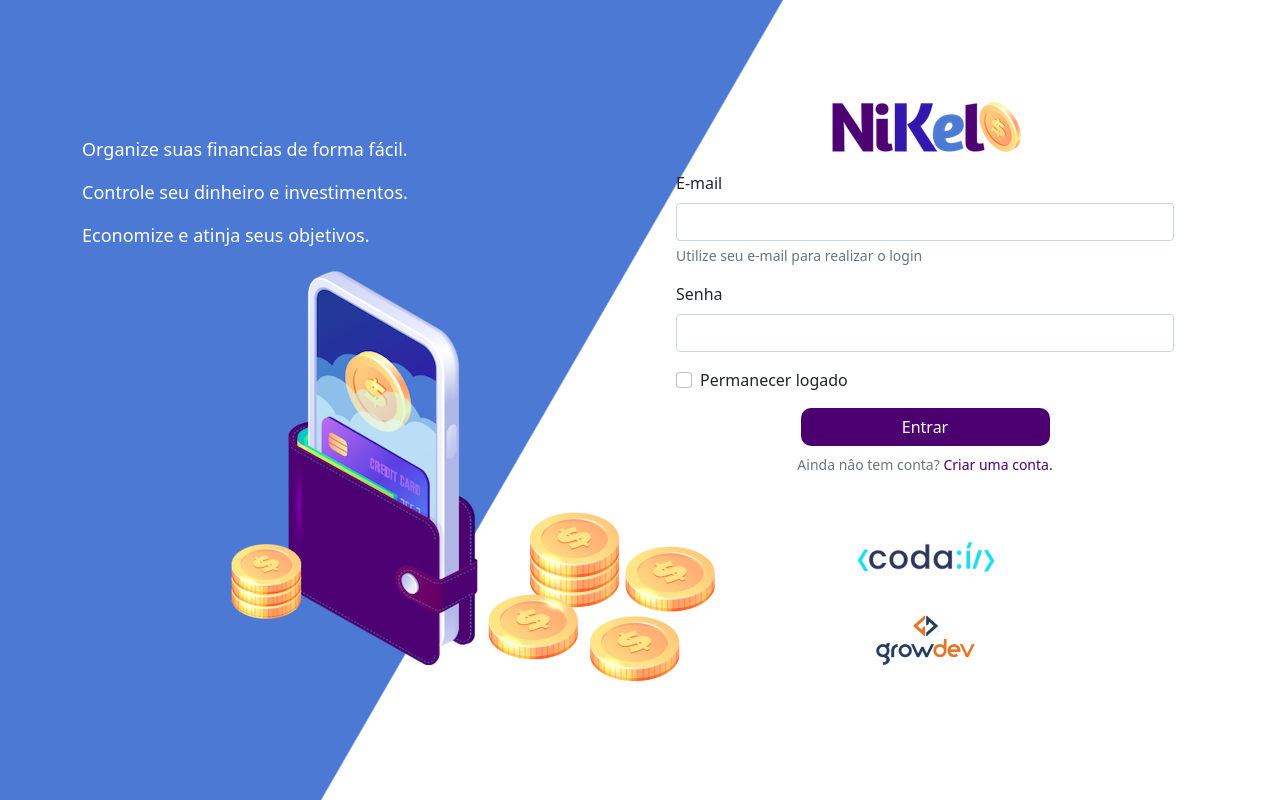
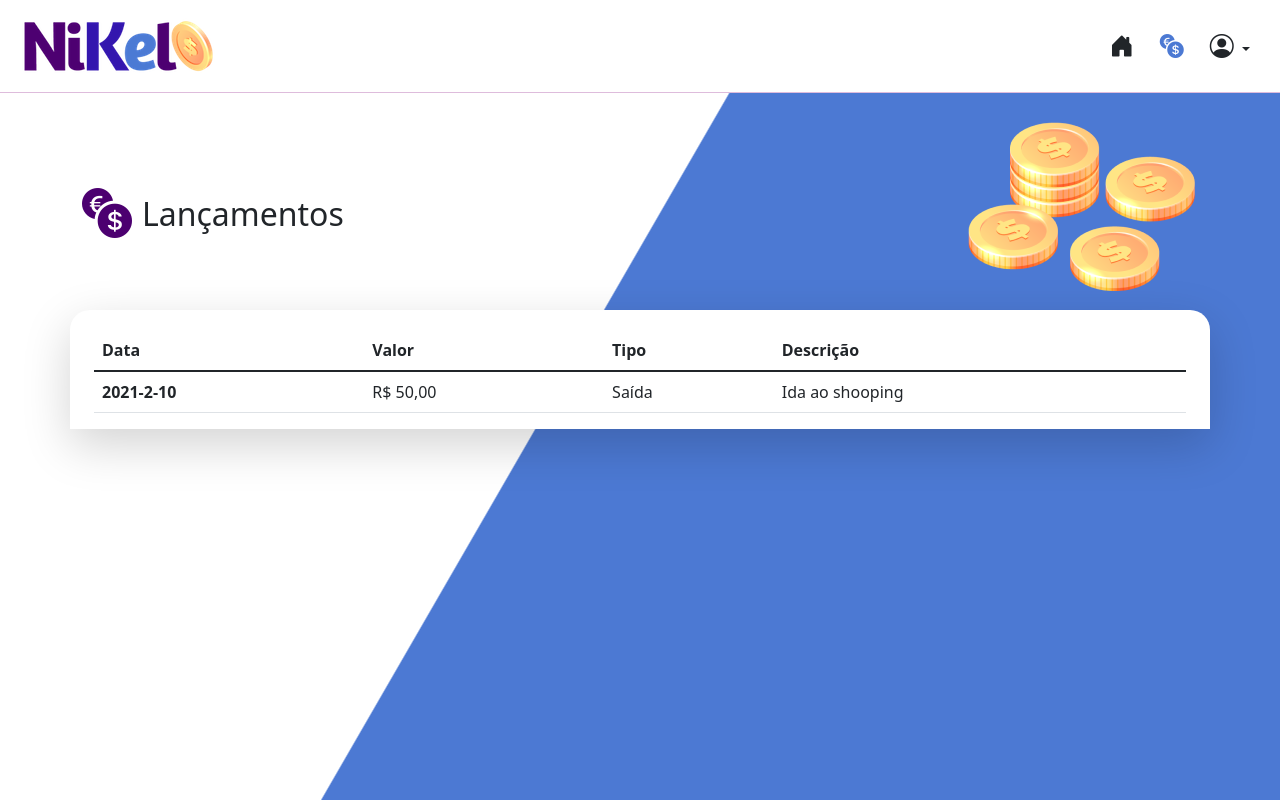
Before and after one commit to rafasavaris/Nikel, a plain HTML site: page transactions.html in a window 1280 px wide. Drawn offline with nearby package versions, Linux system fonts and the light colour scheme.

Commit message:
Transctions page - finished

```diff
--- a/transactions.html
+++ b/transactions.html
@@ -4,72 +4,78 @@
     <meta charset="UTF-8">
     <meta name="viewport" content="width=device-width, initial-scale=1.0">
     <meta http-equiv="X-UA-Compatible" content="IE=7">
-    <title>Nikel - histórico</title>
+    <title>Nikel - home</title>
     <link href="https://cdn.jsdelivr.net/npm/bootstrap@5.1.3/dist/css/bootstrap.min.css" rel="stylesheet" integrity="sha384-1BmE4kWBq78iYhFldvKuhfTAU6auU8tT94WrHftjDbrCEXSU1oBoqyl2QvZ6jIW3" crossorigin="anonymous">
+    <link rel="stylesheet" href="https://cdn.jsdelivr.net/npm/bootstrap-icons@1.11.3/font/bootstrap-icons.min.css">
     <link rel="stylesheet" href="./CSS/styles.css">
 </head>
 
-<body id="login">
+<body id="app">
+    <header>
+        <nav class="navbar navbar-expand navbar-light bg-white">
+            <div class="container-fluid">
+              <a class="navbar-brand" href="#">
+                <img src="./assets/nikel-logo.png" alt="Nikel - logo" class="img-fluid" srcset="">
+              </a>
+              <button class="navbar-toggler" type="button" data-bs-toggle="collapse" data-bs-target="#navbarSupportedContent" aria-controls="navbarSupportedContent" aria-expanded="false" aria-label="Toggle navigation">
+                <span class="navbar-toggler-icon"></span>
+              </button>
+              <div class="collapse navbar-collapse justify-content-end" id="navbarSupportedContent">
+                <div class="d-flex">
+                    <a href="home.html"><button class="btn" type="button"><i class="bi bi-house-door-fill fs-4"></i></button></a>
+                    <a href="transactions.html"><button class="btn" type="button"><i class="bi bi-currency-exchange fs-4  color-secundary"></i></button></a>
+
+                    <div class="dropdown">
+                        <button class="btn dropdown-toggle" type="button" data-bs-toggle="dropdown" aria-expanded="false">
+                            <i class="bi bi-person-circle fs-4"></i>
+                        </button>
+                        <ul class="dropdown-menu">
+                          <li><a class="dropdown-item" href="#">Sair</a></li>
+                        </ul>
+                      </div>
+                </div>
+              </div>
+            </div>
+          </nav>
+    </header>
+
     <main>
-        <div class="container">
-            <div class="row vh-100">
-                <div class="col d-flex justify-content-center my-5 flex-column">
-                    <div class="text-login">
-                        <p>Organize suas financias de forma fácil.</p>
-                        <p>Controle seu dinheiro e investimentos.</p>
-                        <p>Economize e atinja seus objetivos.</p>
-                    </div>
+        <div class="container-lg">
+            <div class="row">
+                <div class="col d-flex mt-4 justify-content-start align-items-center">
+                    <i class="bi bi-currency-exchange color-primary icon-detail"></i>
+                    <span class="fs-2">Lançamentos</span>
+                </div>
+                <div class="col d-flex mt-4 justify-content-end">
                     <div class="text-center">
-                        <img src=".\assets\pocket.png" alt="image pocket" class="img-fluid" srcset="">
-                        <img src=".\assets\coins.png" alt="image coins" class="img-fluid d-none d-md-inline coins" srcset="">
+                        <img src="./assets/coins.png" alt="coins image" srcset="">
                     </div>
                 </div>
-                <div class="col d-flex justify-content-center my-5 flex-column">
+            </div>
+
+            <div class="row">
+                <div class="col-12 shadow-lg info">
                     <div class="container">
                         <div class="row">
-                            <div class="col">
-                                <div class="text-center mb-3">
-                                    <img src=".\assets\nikel-logo.png" alt="image nikel logo" class="img-fluid" srcset="">
-                                </div>
-                            </div>
-                        </div>
-                        <div class="row">
-                            <div class="col">
-                                <form>
-                                    <div class="mb-3">
-                                      <label for="exampleInputEmail1" class="form-label">E-mail</label>
-                                      <input type="email" class="form-control" id="exampleInputEmail1" aria-describedby="emailHelp">
-                                      <div id="emailHelp" class="form-text">Utilize seu e-mail para realizar o login</div>
-                                    </div>
-                                    <div class="mb-3">
-                                      <label for="exampleInputPassword1" class="form-label">Senha</label>
-                                      <input type="password" class="form-control" id="exampleInputPassword1">
-                                    </div>
-                                    <div class="mb-3 form-check">
-                                      <input type="checkbox" class="form-check-input" id="exampleCheck1">
-                                      <label class="form-check-label" for="exampleCheck1">Permanecer logado</label>
-                                    </div>
-                                    <button type="submit" class="btn btn-login">Entrar</button>
-                                </form>
-                            </div>
-                        </div>
-                        <div class="row">
-                            <div class="col">
-                                <p class="text-center mt-2 form-text">Ainda nâo tem conta? <span class="link-default">Criar uma conta.</span></p>
-                            </div>
-                        </div>
-                        <div class="row">
-                            <div class="col">
-                                <div class="text-center mt-5">
-                                    <img src="./assets/codai-logo.png" alt="image codai logo" class="img-fluid" srcset="">
-                                </div>
-                            </div>
-                        </div>
-                        <div class="row">
-                            <div class="col">
-                                <div class="text-center">
-                                    <img src="./assets/growdev-logo.png" alt="image codai logo" class="img-fluid" srcset="">
-                                </div>
+                            <div class="col-12">
+                                <table class="table">
+                                    <thead>
+                                      <tr>
+                                        <th scope="col">Data</th>
+                                        <th scope="col">Valor</th>
+                                        <th scope="col">Tipo</th>
+                                        <th scope="col">Descrição</th>
+                                      </tr>
+                                    </thead>
+                                    <tbody>
+                                      <tr>
+                                        <th scope="row">2021-2-10</th>
+                                        <td>R$ 50,00</td>
+                                        <td>Saída</td>
+                                        <td>Ida ao shooping</td>
+                                      </tr>
+                                    </tbody>
+                                  </table>
                             </div>
                         </div>
                     </div>
@@ -77,5 +83,6 @@
             </div>
         </div>
     </main>
+    <script src="https://cdn.jsdelivr.net/npm/bootstrap@5.1.3/dist/js/bootstrap.bundle.min.js" integrity="sha384-ka7Sk0Gln4gmtz2MlQnikT1wXgYsOg+OMhuP+IlRH9sENBO0LRn5q+8nbTov4+1p" crossorigin="anonymous"></script>
 </body>
 </html>
```
